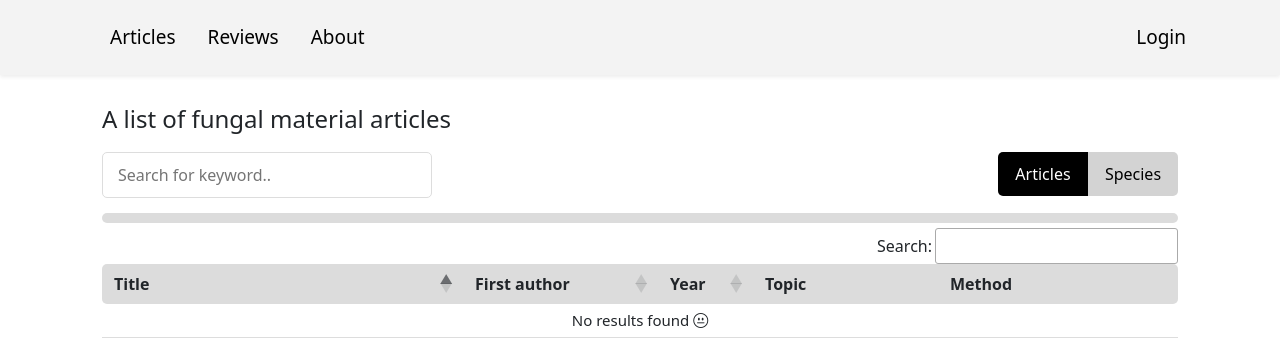
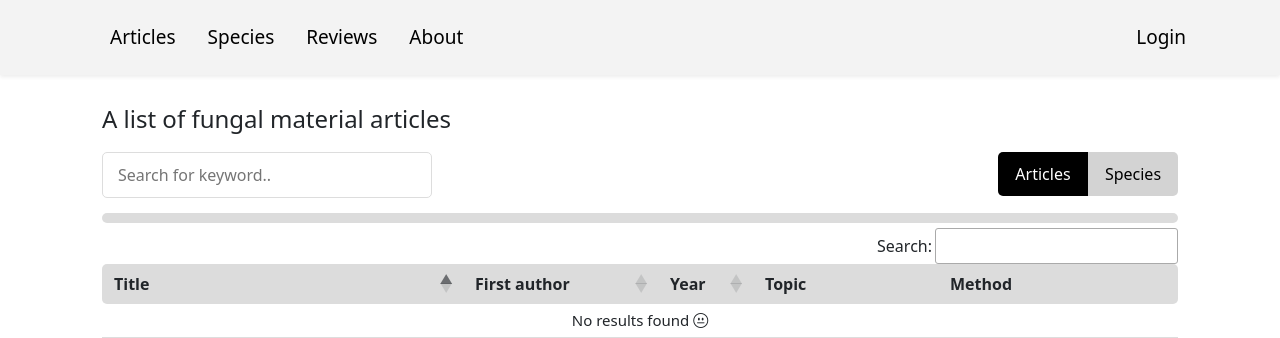
Before and after one commit to johnkeates/Fungalmaterials, a Django app: page / in a window 1280 px wide. Shown: the top 338 px of the page. Run offline with Django 4.2, Linux system fonts and the light colour scheme; data that the repository does not hold is empty; some libraries are stand-ins or nearby versions.

Commit message:
Added a species button in navbar for now

```diff
--- a/fungalmaterials/templates/fungalmaterials/base.html
+++ b/fungalmaterials/templates/fungalmaterials/base.html
@@ -94,6 +94,9 @@
                         <a class="dropdown-item nav-link" href="/">Articles</a>
                     </li>
                     <li class="nav-item ms-md-3">
+                        <a class="dropdown-item nav-link" href="/species">Species</a>
+                    </li>
+                    <li class="nav-item ms-md-3">
                         <a class="dropdown-item nav-link" href="/reviews">Reviews</a>
                     </li>
                     <li class="nav-item ms-md-3">
```
